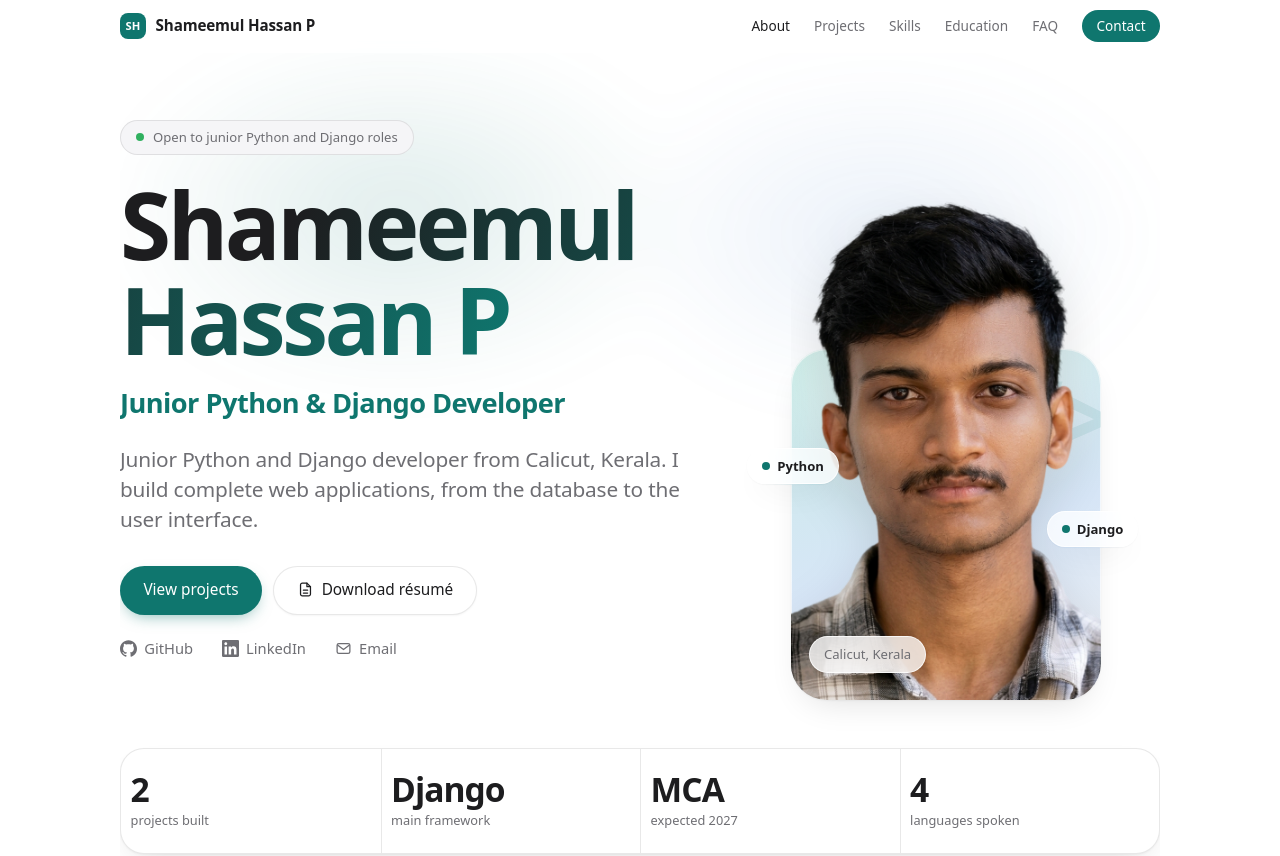
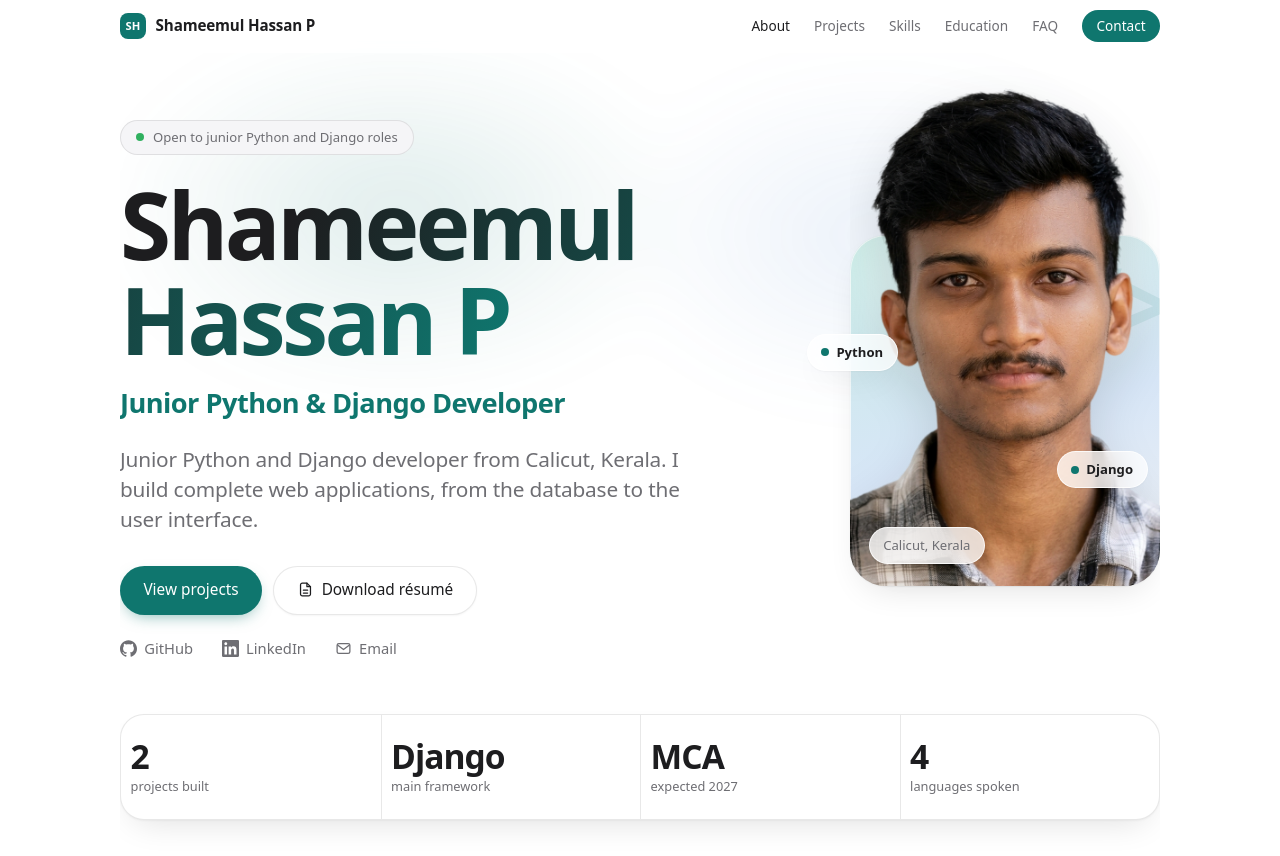
Before and after one commit to Shameem123123/shameem123123.github.io, a plain HTML site: page index.html in a window 1280 px wide. Shown: the top 856 px of the page. Drawn offline with Linux system fonts and the light colour scheme.

Commit message:
Add files via upload

```diff
--- a/style.css
+++ b/style.css
@@ -266,10 +266,10 @@ a:focus-visible,summary:focus-visible,.btn:focus-visible,.burger:focus-visible{o
 /* ---------- Hero portrait ---------- */
 .hero{text-align:left;padding:7.5rem 0 4.5rem}
 .hero-grid{display:grid;grid-template-columns:1.15fr .85fr;align-items:end;gap:2rem}
-.hero-copy{padding-bottom:2.5rem}
+.hero-copy{padding-bottom:.4rem}
 .hero .sub{margin-left:0;margin-right:0}
 .hero .cta,.hero .social{justify-content:flex-start}
-.stage{position:relative;margin:0;width:min(310px,100%);justify-self:center;aspect-ratio:688/1000}
+.stage{position:relative;margin:0;width:min(310px,100%);justify-self:end;margin-bottom:5rem;aspect-ratio:688/1000}
 .stage-card{position:absolute;left:0;right:0;bottom:0;top:22%;border-radius:36px;overflow:hidden;
   background:radial-gradient(90% 70% at 50% 8%,rgba(255,255,255,.9),transparent 60%),linear-gradient(160deg,#c9ece6 0%,#d7e6f7 55%,#eef0f4 100%);
   box-shadow:var(--shadow),inset 0 0 0 1px rgba(255,255,255,.7)}
@@ -278,12 +278,12 @@ a:focus-visible,summary:focus-visible,.btn:focus-visible,.burger:focus-visible{o
 .chip{position:absolute;display:inline-flex;align-items:center;gap:.45rem;padding:.45rem .85rem;border-radius:99px;font-size:.82rem;font-weight:600;
   background:var(--glass);-webkit-backdrop-filter:saturate(180%) blur(16px);backdrop-filter:saturate(180%) blur(16px);border:1px solid rgba(255,255,255,.8);box-shadow:var(--shadow);color:var(--ink)}
 .chip i{width:8px;height:8px;border-radius:50%;background:var(--accent)}
-.chip.c1{left:-14%;top:44%}.chip.c2{right:-12%;top:58%}.chip.c3{left:6%;bottom:6%;font-weight:500;color:var(--muted)}
+.chip.c1{left:-14%;top:44%}.chip.c2{right:4%;top:70%}.chip.c3{left:6%;bottom:5%;font-weight:500;color:var(--muted)}
 .hero .stats{margin-top:3rem;max-width:none}
 @media (max-width:820px){
   .hero{padding-top:6rem}
   .hero-grid{grid-template-columns:1fr;gap:1.2rem}
-  .stage{order:-1;width:min(190px,54%)}
+  .stage{order:-1;margin-bottom:0;justify-self:center;width:min(190px,54%)}
   .hero-copy{text-align:center;padding-bottom:0}
   .hero .cta,.hero .social{justify-content:center}
   .hero .sub{margin-left:auto;margin-right:auto}
```
Also changed, not shown: index.html (+1 -1 lines).
